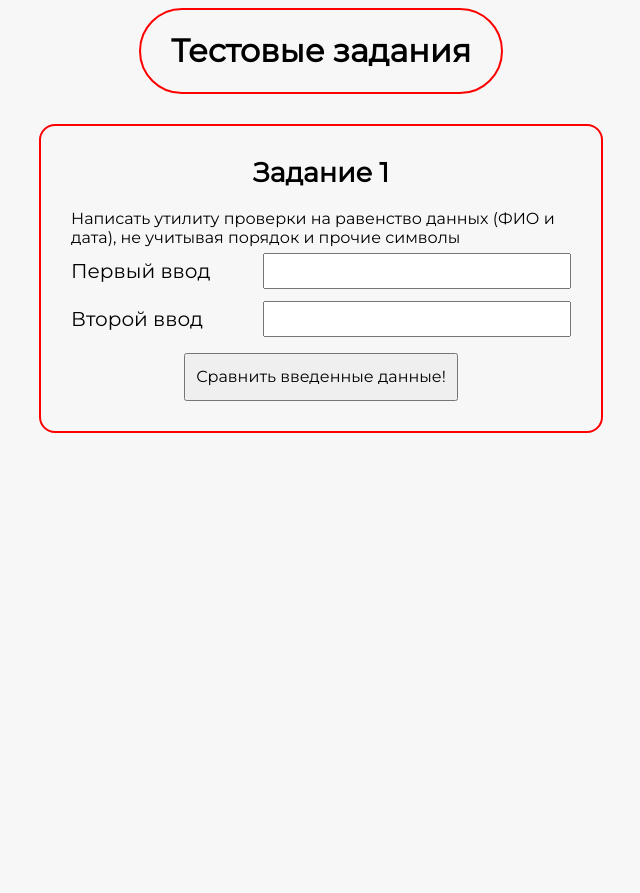
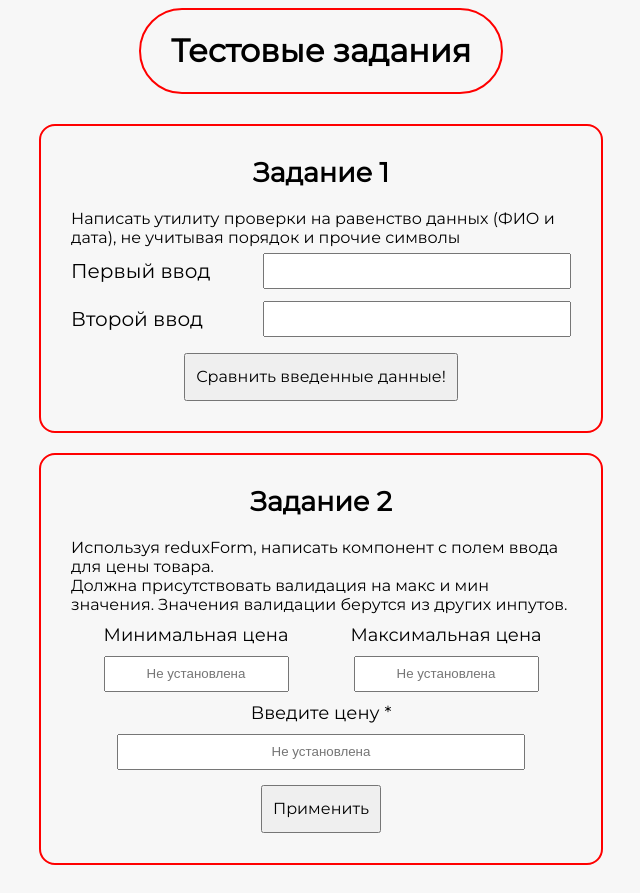
Before and after one commit to Krygerik/test-tasks, a React app: page / in a window 1280 px wide. Shown: the whole page, without its empty margins (319-959 px from the left). Before the commit the page ends 800 px from the top, so only its background shows below. Built offline with nearby package versions, Linux system fonts and the light colour scheme.

Commit message:
feat: Создал форму с помощью reduxForm Настроил в ней валидацию

```diff
--- a/package.json
+++ b/package.json
@@ -15,6 +15,7 @@
     "react-dom": "^16.12.0",
     "react-redux": "^7.1.3",
     "redux": "^4.0.5",
+    "redux-form": "^8.2.6",
     "redux-thunk": "^2.3.0"
   },
   "devDependencies": {
--- a/src/components/App.js
+++ b/src/components/App.js
@@ -1,6 +1,7 @@
 // @flow
 import React, { Component } from 'react'
 import CompareUserDataContainer from '../containers/CompareUserDataContainer'
+import PriceValidation from './PriceValidation'
 import '../styles/App.css'
 
 export default class App extends Component<{}> {
@@ -11,6 +12,7 @@ export default class App extends Component<{}> {
           <h1>Тестовые задания</h1>
         </div>
         <CompareUserDataContainer />
+        <PriceValidation />
       </div>
     )
   }
--- /dev/null
+++ b/src/components/PriceValidation.js
@@ -0,0 +1,41 @@
+// @flow
+import React, { Component } from 'react'
+import { SubmissionError } from 'redux-form'
+import PriceValidationForm from './PriceValidationForm'
+
+export default class PriceValidation extends Component<{}> {
+  submitPrice = (values: any): void => {
+    const { price, maxPrice, minPrice } = values
+    const LESS_MIN = minPrice ? Number(price) < Number(minPrice) : false
+    const HIGHER_MAX = maxPrice ? Number(price) > Number(maxPrice) : false
+
+    if (LESS_MIN) {
+      throw new SubmissionError({
+        price: 'Цена не может быть меньше минимальной',
+        _error: 'Цена на соответствует указанному интервалу',
+      })
+    } else if (HIGHER_MAX) {
+      throw new SubmissionError({
+        price: 'Цена не может быть больше максимальной',
+        _error: 'Цена на соответствует указанному интервалу',
+      })
+    }
+
+    alert('Установленная цена: ' + price)
+  }
+
+  render() {
+    return (
+      <div className="task">
+        <span className="title-task">Задание 2</span>
+        <span>
+          Используя reduxForm, написать компонент с полем ввода для цены товара.
+          <br />
+          Должна присутствовать валидация на макс и мин значения. Значения
+          валидации берутся из других инпутов.
+        </span>
+        <PriceValidationForm onSubmit={this.submitPrice} />
+      </div>
+    )
+  }
+}
--- /dev/null
+++ b/src/components/PriceValidationForm.js
@@ -0,0 +1,102 @@
+// @flow
+import React from 'react'
+import { reduxForm, Field } from 'redux-form'
+import '../styles/PriceValidation.css'
+
+type PriceValidationFormPropsType = {
+  handleSubmit: any => any,
+}
+
+const required = value => (value ? undefined : 'Обязательное поле')
+
+const renderMinMaxInput = ({
+  input,
+  label,
+  placeholder,
+  type,
+  meta: { error },
+}: any): any => (
+  <div className="minMaxInput priceField">
+    <label>{label}</label>
+    <div>
+      <input
+        {...input}
+        type={type}
+        placeholder={placeholder}
+        className={error ? 'error' : ''}
+      />
+    </div>
+    {error && <span>{error}</span>}
+  </div>
+)
+
+const renderPriceInput = ({
+  input,
+  label,
+  placeholder,
+  type,
+  meta: { touched, error },
+}: any): any => (
+  <div className="priceInput priceField">
+    <label>{label}</label>
+    <div>
+      <input
+        {...input}
+        type={type}
+        placeholder={placeholder}
+        className={touched && error ? 'error' : ''}
+      />
+      {touched && error && <span>{error}</span>}
+    </div>
+  </div>
+)
+
+let PriceValidationForm = (props: PriceValidationFormPropsType): any => {
+  const { handleSubmit } = props
+
+  const onChangeOnlyNumberMask = (event, newValue) => {
+    const notNumberRegExp = /[^0-9]/g
+
+    // Я не понял, как сделать маску через дефолтные возможности redux-form
+    if (notNumberRegExp.test(newValue)) {
+      return event.preventDefault()
+    }
+  }
+
+  return (
+    <form onSubmit={handleSubmit} className="priceForm">
+      <Field
+        component={renderMinMaxInput}
+        type="text"
+        name="minPrice"
+        label="Минимальная цена"
+        placeholder="Не установлена"
+        onChange={onChangeOnlyNumberMask}
+      />
+      <Field
+        component={renderMinMaxInput}
+        type="text"
+        name="maxPrice"
+        label="Максимальная цена"
+        placeholder="Не установлена"
+        onChange={onChangeOnlyNumberMask}
+      />
+      <Field
+        component={renderPriceInput}
+        type="text"
+        name="price"
+        label="Введите цену *"
+        placeholder="Не установлена"
+        validate={[required]}
+        onChange={onChangeOnlyNumberMask}
+      />
+      <button>Применить</button>
+    </form>
+  )
+}
+
+PriceValidationForm = reduxForm({
+  form: 'priceValidation',
+})(PriceValidationForm)
+
+export default PriceValidationForm
--- a/src/reducers/index.js
+++ b/src/reducers/index.js
@@ -1,7 +1,9 @@
 // @flow
 import { compareReducer } from './compare'
 import { combineReducers } from 'redux'
+import { reducer as formReducer } from 'redux-form'
 
 export const rootReducer = combineReducers({
   compare: compareReducer,
+  form: formReducer,
 })
--- /dev/null
+++ b/src/styles/PriceValidation.css
@@ -0,0 +1,67 @@
+.priceForm {
+    width: 100%;
+    display: flex;
+    flex-wrap: wrap;
+    justify-content: center;
+}
+
+.priceForm label {
+    margin: 10px 0;
+    font-size: 18px;
+}
+
+.priceForm input {
+    height: 30px;
+    text-align: center;
+}
+
+.minMaxInput {
+    width: 50%;
+}
+
+.minMaxInput input.error {
+    border: 2px solid red;
+}
+
+.minMaxInput span {
+    color: red;
+    text-align: center;
+}
+
+.priceInput {
+    width: 100%;
+}
+
+.priceInput>div {
+    width: 80%;
+    display: flex;
+    flex-direction: column;
+    align-items: center;
+}
+
+.priceField {
+    display: flex;
+    flex-direction: column;
+    align-items: center;
+}
+
+.priceInput input {
+    width: 100%;
+    margin-bottom: 5px;
+}
+
+.priceInput input.error {
+    border: 2px solid red;
+}
+
+.priceInput span {
+    color: red
+}
+
+.priceForm button {
+    height: 3em;
+    padding: 10px;
+    font-size: 16px;
+    margin-top: 10px;
+    cursor: pointer;
+}
```
Also changed, not shown: 1 other file (tests, documents, lock files or other folders).
